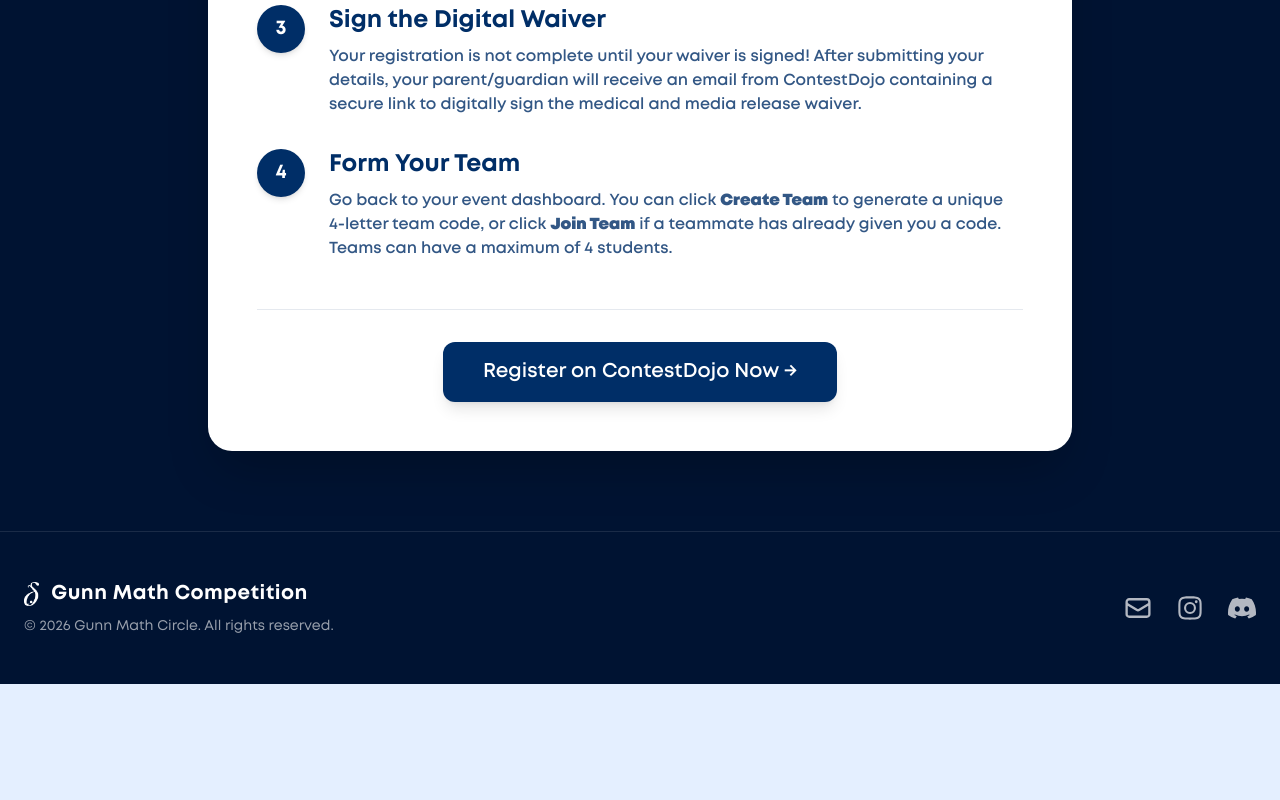
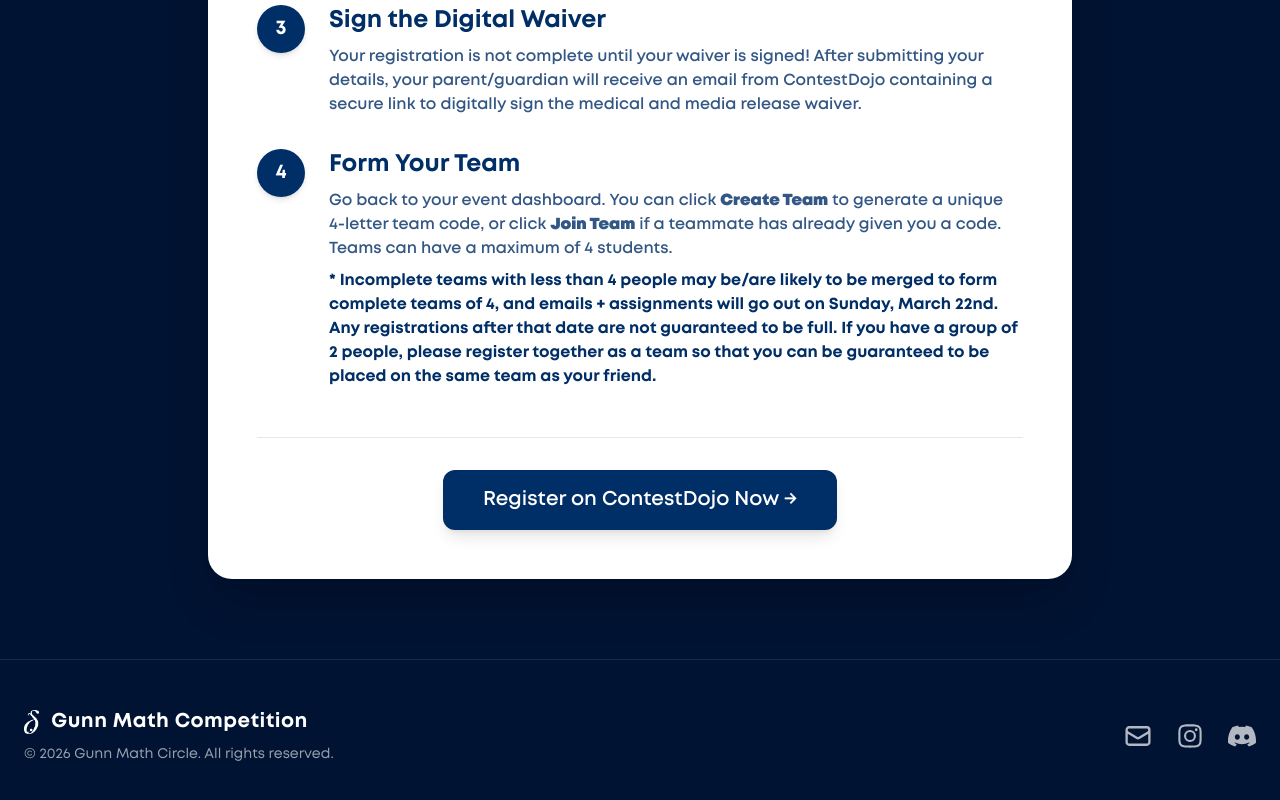
Before and after one commit to GunnMath/gmc-new-website, a Next.js app: page /registration-info in a window 1280 px wide. Shown: the part 1003-1803 px from the top of the page. Before the commit the page ends 1687 px from the top, so only its background shows below. Built offline with nearby package versions, Linux system fonts and the light colour scheme.

Commit message:
incomplete team info

```diff
--- a/app/archive/page.tsx
+++ b/app/archive/page.tsx
@@ -26,7 +26,7 @@ const YEARS: YearGroup[] = [
   {
     year: "2025",
     media: [
-        { name: "Google Photos Album", href: "https://photos.app.goo.gl/vcgvXctyjPKaARDR8" }
+        { name: "Google Photos Album", href: "https://photos.app.goo.gl/G1aHyWZQu4R99i6W7" }
     ],
     exams: [
       { name: "Individual A", link: "/2025/Individual_A.pdf" },
--- a/app/registration-info/page.tsx
+++ b/app/registration-info/page.tsx
@@ -68,6 +68,9 @@ export default function RegistrationInfoPage() {
                     <div>
                         <h3 className="text-2xl font-bold mb-2">Form Your Team</h3>
                         <p className="font-semibold opacity-80">Go back to your event dashboard. You can click <strong>Create Team</strong> to generate a unique 4-letter team code, or click <strong>Join Team</strong> if a teammate has already given you a code. Teams can have a maximum of 4 students.</p>
+                        <p className="font-bold opacity-100 mt-2">
+                            * Incomplete teams with less than 4 people may be/are likely to be merged to form complete teams of 4, and emails + assignments will go out on Sunday, March 22nd. Any registrations after that date are not guaranteed to be full. If you have a group of 2 people, please register together as a team so that you can be guaranteed to be placed on the same team as your friend.
+                        </p>
                     </div>
                 </div>
             </div>
```
